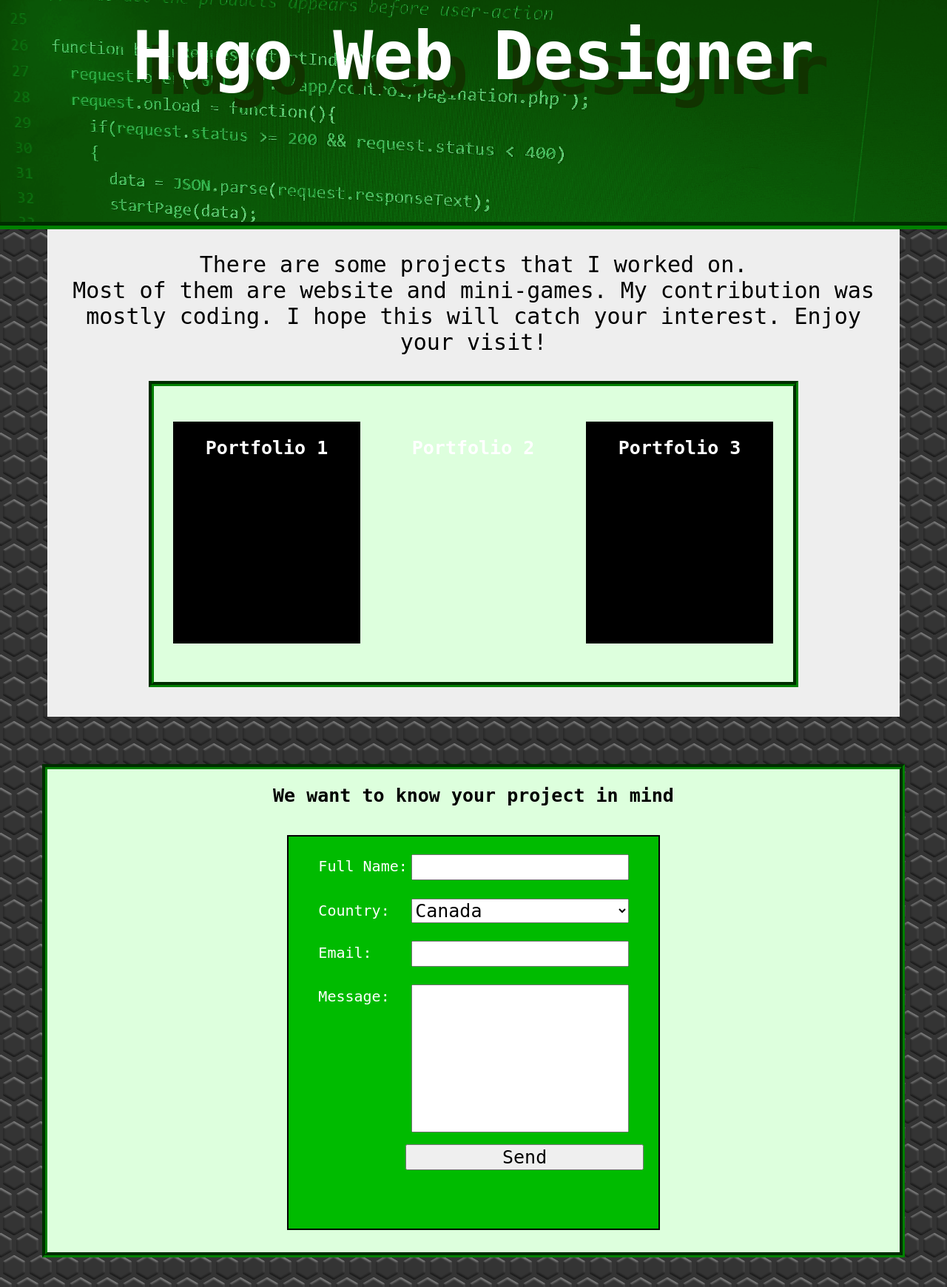
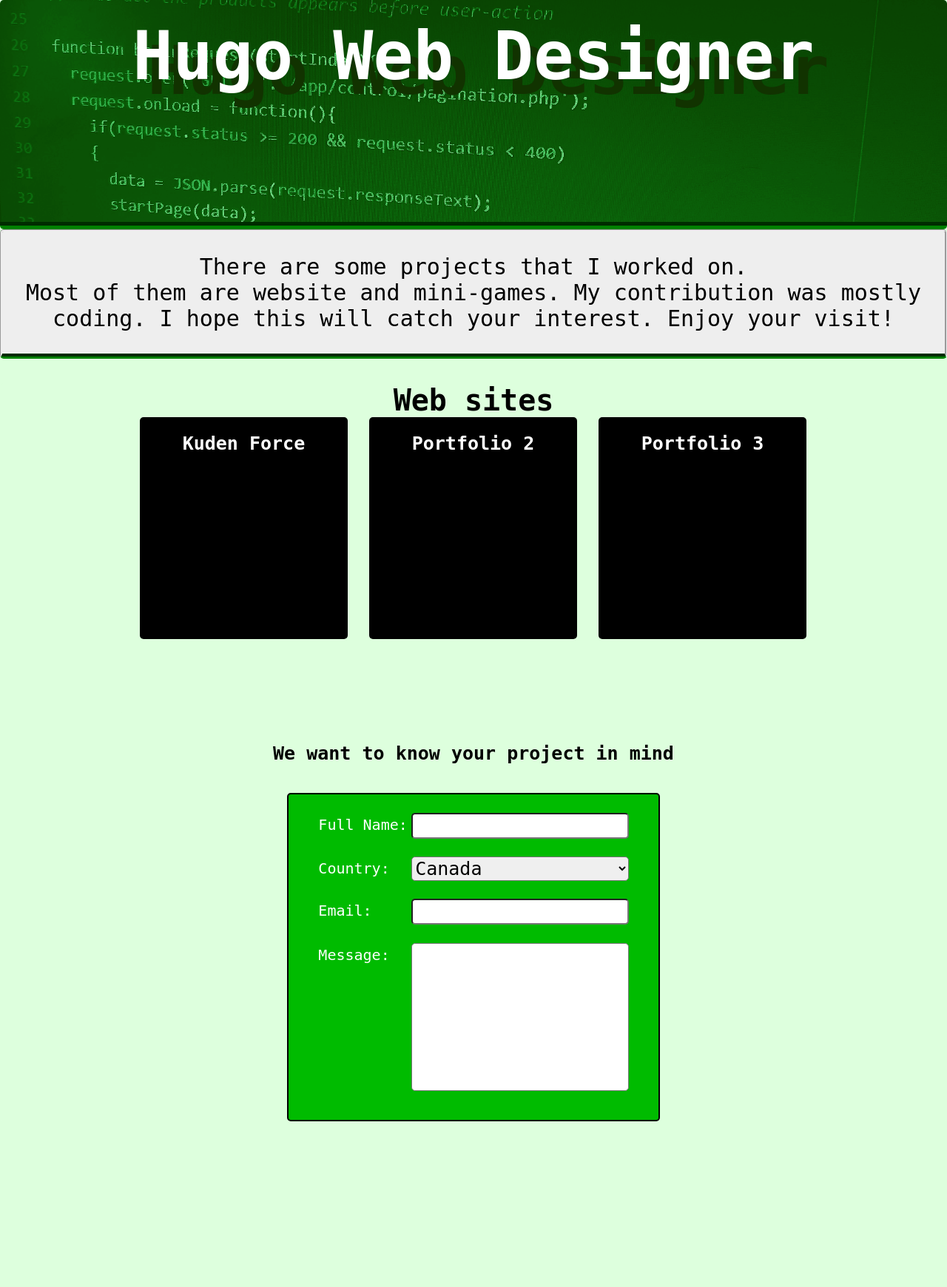
Before and after one commit to dancinoman/HugoPortfolio, a PHP site: page /constructin.php in a window 1280 px wide. Shown: the whole page at 74% size. After the commit the page ends 1516 px from the top, so only its background shows below. Run offline with PHP 8.4, Linux system fonts and the light colour scheme; some libraries are stand-ins or nearby versions.

Commit message:
changed look of the site

```diff
--- a/constructin.php
+++ b/constructin.php
@@ -14,10 +14,14 @@
 				There are some projects that I worked on.<br/>Most of them are website and mini-games. My contribution was mostly coding. I hope this will catch your interest. Enjoy your visit!
 			</p>
 		</div>
-
+	</div>
+	<div class="main-article">
+		<h2 style="text-align: center; font-size: 40px; margin-bottom:0">Web sites</h2>
 		<div class="portfolio div-standard">
 			<div class="left-div">
-				<h2 class="text-light text-center">Portfolio 1</h2>
+				<h2 class="text-light text-center">Kuden Force</h2>
+				<div class="stats">
+				</div>
 			</div>
 			<div class="middle-div">
 				<h2 class="text-light text-center">Portfolio 2</h2>
@@ -26,7 +30,7 @@
 				<h2 class="text-light text-center">Portfolio 3</h2>
 			</div>
 		</div>
-	</div>
+
 
 		<div title="form" class="form-container div-standard">
 			<h2 class="text-center">We want to know your project in mind</h2>
@@ -61,12 +65,11 @@
 						<textarea id="message" class="input-em" name="message"></textarea>
 					</div>
 				</fieldset>
-				<input type=submit id="mailto" name="mailto" value="Send">
-				<div id="message-box">
+
 				</div>
 			</form>
 		</div>
-
+	</div>
 </body>
 
 <script src="https://code.jquery.com/jquery-3.2.1.min.js"
--- a/source/css/stylesheet.css
+++ b/source/css/stylesheet.css
@@ -1,10 +1,12 @@
 *{
 	font-size: 25px;
 	font-family: monospace;
+	border-radius: 5px;
 }
 
 body{
-	background-image: url('tile.png');
+	background-color: #dfd;
+	/*background-image: url('tile.png');*/
 }
 
 fieldset{
@@ -45,11 +47,8 @@ textarea{
 }
 
 .div-standard{
-	border: 7px green;
-	border-style: groove;
 	background-color: #dfd;
 	margin: auto;
-	margin-top: 40px;
 	margin-bottom: 40px
 }
 
@@ -84,8 +83,6 @@ textarea{
 }
 
 .left-div{
-		position: relative;
-		top: 12%;
 		float: left;
 		margin-left: 3%;
 		width: 29.3%;
@@ -94,12 +91,11 @@ textarea{
 }
 
 .middle-div{
-		position: relative;
-		top: 12%;
 		float:left;
 		margin-left: 3%;
 		width: 29.3%;
 		height: 75%;
+		background-color: black;
 }
 
 .notice-box:before{
@@ -114,14 +110,16 @@ textarea{
 	text-align: right;
 }
 
+.main-article{
+	background-color: #dfd;
+}
+
 .portfolio{
 	width: 75%;
 	height: 400px;
 }
 
 .right-div{
-		position: relative;
-		top: 12%;
 		float: left;
 		margin-left: 3%;
 		width: 29.3%;
@@ -132,9 +130,8 @@ textarea{
 .screen-tech{
 	overflow: hidden;
 	background-color: #eee;
-	width: 90%;
-	margin: auto;
-	margin-bottom: 5%;
+	border-bottom: 7px green;
+	border-style: groove;
 }
 
 .text-small{
```
Also changed, not shown: source/css/aec de jouet.PNG (added), source/css/kuden force.PNG (added), source/css/roll20 sheet.PNG (added).
